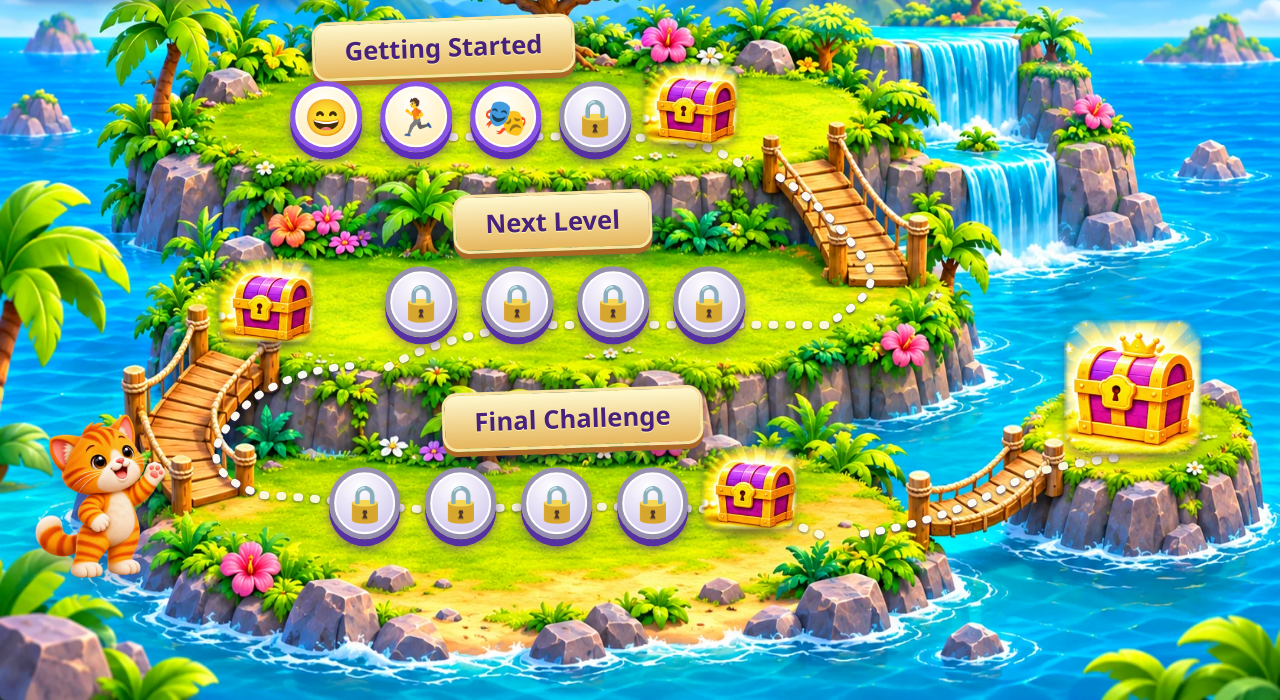
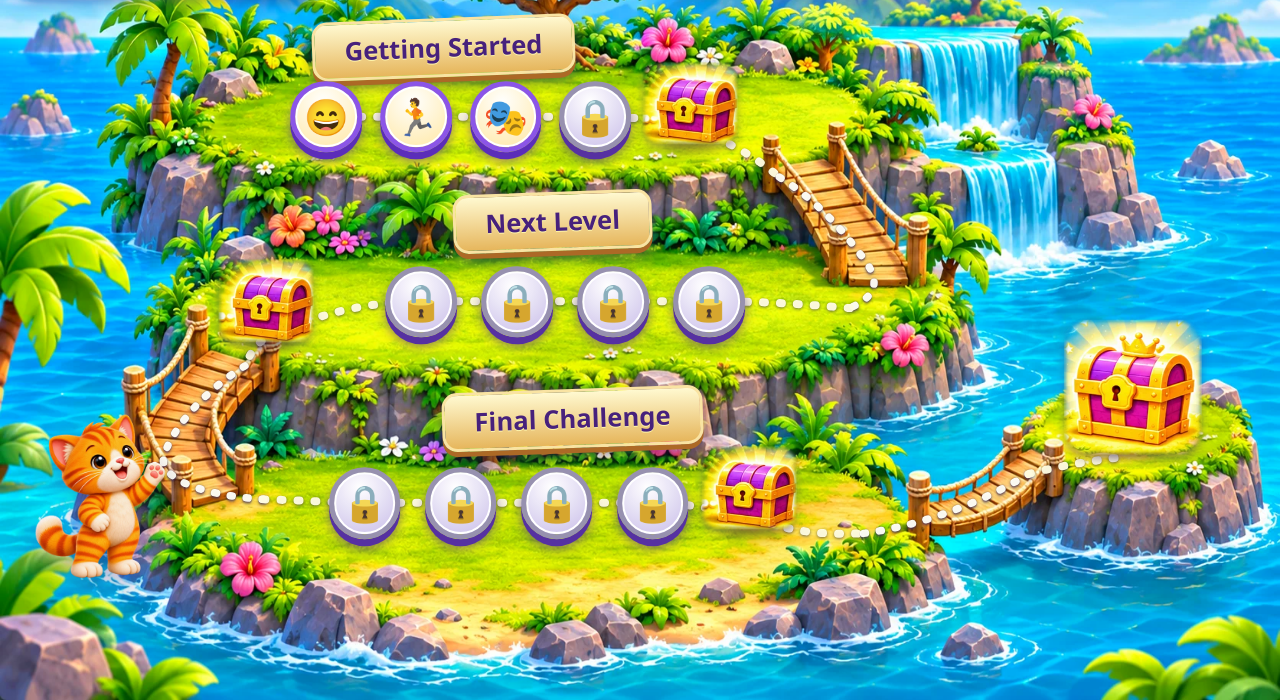
Before and after one commit to nikonovmike2737/kids-english, a website with bundled scripts: page index.html in a window 1280 px wide. Shown: the part 100-800 px from the top of the page. Built offline with nearby package versions, Linux system fonts and the light colour scheme.

Commit message:
fix(G5): owner-target block coordinates and large original retry kitten

```diff
--- a/index.html
+++ b/index.html
@@ -18,12 +18,12 @@
       <!-- G3: rounded, terrain-aware route. No line enters stop 1.
            Grass curves link the 4 stops to each chest in serpentine order;
            only the three bounded bridge curves cross the plank artwork. -->
-      <path id="route-top" class="land-route" data-route="grass-1" d="M 502 280 C 624 278 755 277 853 280 C 909 282 951 298 978 318"></path>
-      <path id="route-bridge-a" class="bridge-route" data-route="bridge-a" d="M 1018 326 C 1067 353 1104 391 1133 428 C 1150 452 1124 476 1078 500"></path>
-      <path id="route-mid" class="land-route" data-route="grass-2" d="M 1078 500 C 962 499 848 500 702 500 C 620 507 550 525 500 553"></path>
-      <path id="route-bridge-b" class="bridge-route" data-route="bridge-b" d="M 458 548 C 383 553 320 581 291 628 C 270 656 285 684 344 700"></path>
-      <path id="route-landfall-b" class="land-route" data-route="landfall-b" d="M 344 700 C 416 702 500 716 585 718"></path>
-      <path id="route-low" class="land-route" data-route="grass-3" d="M 585 718 C 705 711 840 713 961 718 C 1012 724 1051 738 1087 753"></path>
+      <path id="route-top" class="land-route" data-route="grass-1" d="M 426 255 C 543 255 660 255 777 255 C 830 255 884 259 919 274 C 960 288 989 304 1018 326"></path>
+      <path id="route-bridge-a" class="bridge-route" data-route="bridge-a" d="M 1018 326 C 1067 353 1104 391 1133 428 C 1150 452 1142 467 1110 480"></path>
+      <path id="route-mid" class="land-route" data-route="grass-2" d="M 1110 480 C 1048 475 988 472 926 472 C 801 472 676 472 550 472 C 461 473 398 494 348 515 C 337 520 327 532 320 548"></path>
+      <path id="route-bridge-b" class="bridge-route" data-route="bridge-b" d="M 320 548 C 273 574 230 614 214 653 C 207 677 250 699 344 705"></path>
+      <path id="route-landfall-b" class="land-route" data-route="landfall-b" d="M 344 705 C 395 706 439 709 477 709"></path>
+      <path id="route-low" class="land-route" data-route="grass-3" d="M 477 709 C 602 709 727 709 853 709 C 920 710 981 726 1025 738 C 1062 746 1096 746 1128 745"></path>
       <path id="route-bridge-c" class="bridge-route" data-route="bridge-c" d="M 1128 745 C 1194 737 1270 715 1344 675"></path>
       <path id="route-islet" class="land-route" data-route="islet" d="M 1344 675 C 1395 663 1437 659 1474 654"></path>
     </svg>
```
